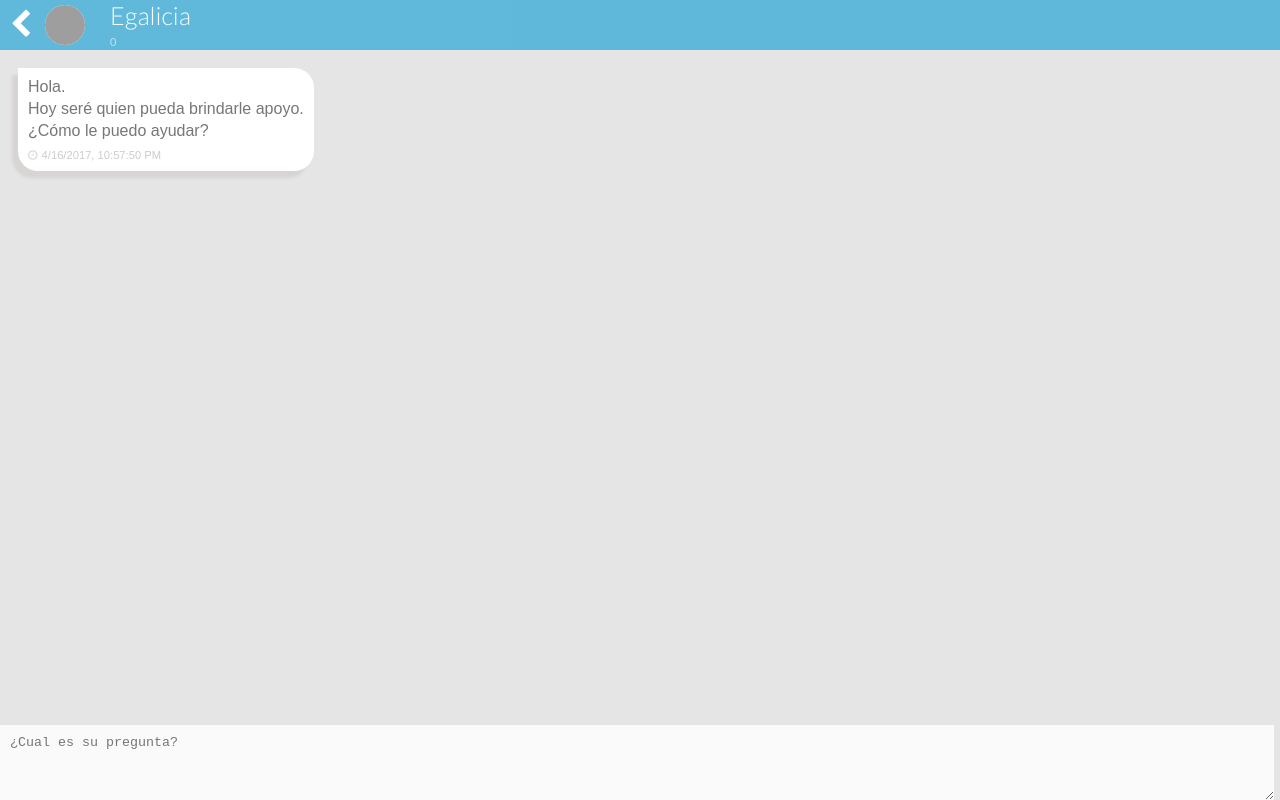
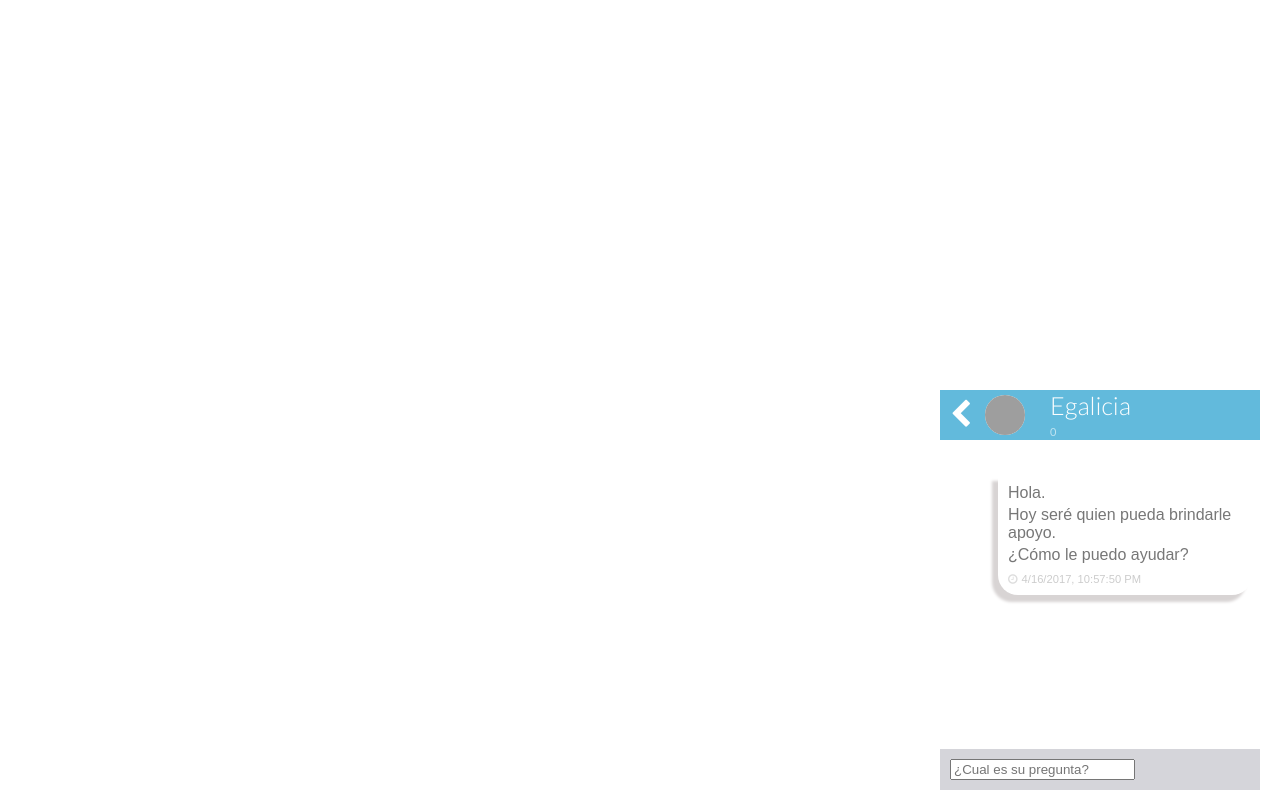
Before and after one commit to bay007/cocochat, a React (Create React App) app: page / in a window 1280 px wide. Built offline with nearby package versions, Linux system fonts and the light colour scheme; grey boxes are pictures that could not be loaded.

Commit message:
fix: Construyendo como widget
Se comienza la edicion de estilos CSS para poder presentarlo como Widget en paginas agenas

```diff
--- a/public/index.html
+++ b/public/index.html
@@ -16,7 +16,7 @@
     <title>React App</title>
   </head>
   <body>
-    <div id="coconnut-chat-widget"></div>
+    <div id="coconnut-chat-widget" style="border: none; background: transparent; z-index: 999998; transform: translateZ(0px); position: fixed; opacity: 1; right: 0px; bottom: 0px; width:25%; height: 50%; margin: 10px 20px; transition-property: opacity, width, height, bottom; transition-timing-function: ease; transition-duration: 300ms;"></div>
     <!--
       This HTML file is a template.
       If you open it directly in the browser, you will see an empty page.
--- a/src/App.css
+++ b/src/App.css
@@ -1,18 +1,18 @@
 @import url(http://fonts.googleapis.com/css?family=Lato:100,300,400,700);
 @import url(http://maxcdn.bootstrapcdn.com/font-awesome/4.2.0/css/font-awesome.min.css);
 
-html, body {
+/*html, body {
     background: #e5e5e5;
     font-family: 'Lato', sans-serif;
     margin: 0px auto;
-}
-::selection{
+}*/
+/*::selection{
   background: rgba(82,179,217,0.3);
   color: inherit;
 }
 a{
   color: rgba(82,179,217,0.9);
-}
+}*/
 
 /* M E N U */
 
@@ -88,6 +88,8 @@ a{
     margin: 0;
     padding: 0 0 50px 0;
     margin-top: 60px;
+    overflow-y: scroll;
+    position: absolute;
     margin-bottom: 40px;
 }
 .chat li {
@@ -301,19 +303,18 @@ span.funny{background-image: url(http://i.imgur.com/qKia58V.png);}
 
 /* T Y P E */
 
-textarea.textarea {
+.textarea {
     position: fixed;
     bottom: 0px;
     left: 0px;
     right: 0px;
-    width: 98%;
-    height: 55px;
+    /*width: 98%;
+    height: 55px;*/
     z-index: 99;
-    background: #fafafa;
+    background: rgba(181, 181, 191, 0.57);
     border: none;
     outline: none;
     padding: 10px;
-
     color: #666;
     font-weight: 400;
 }
--- a/src/App.js
+++ b/src/App.js
@@ -65,7 +65,7 @@ class App extends Component {
   render() {
     return (
       <div>
-        <DevTools />
+
         <div className="menu">
 
           <div className="back">
@@ -82,8 +82,8 @@ class App extends Component {
           </div>
           <div className="last">{this.ChatStore.currentMessageID}</div>
         </div>
-        <ol className="chat">
-
+<div className="chat">
+        <ol>
           {this.ChatStore.chat.messages.map(message => {
             return (
               <li
@@ -102,16 +102,16 @@ class App extends Component {
           })}
 
         </ol>
-
-        <textarea
+        </div>
+<div  className="textarea">
+<input
           value={this.state.questionArea}
-          className="textarea"
           type="text"
           placeholder="¿Cual es su pregunta?"
           onChange={this.questionArea}
           onKeyDown={this.addUserMessage}
         />
-
+</div>
       </div>
     );
   }
```
